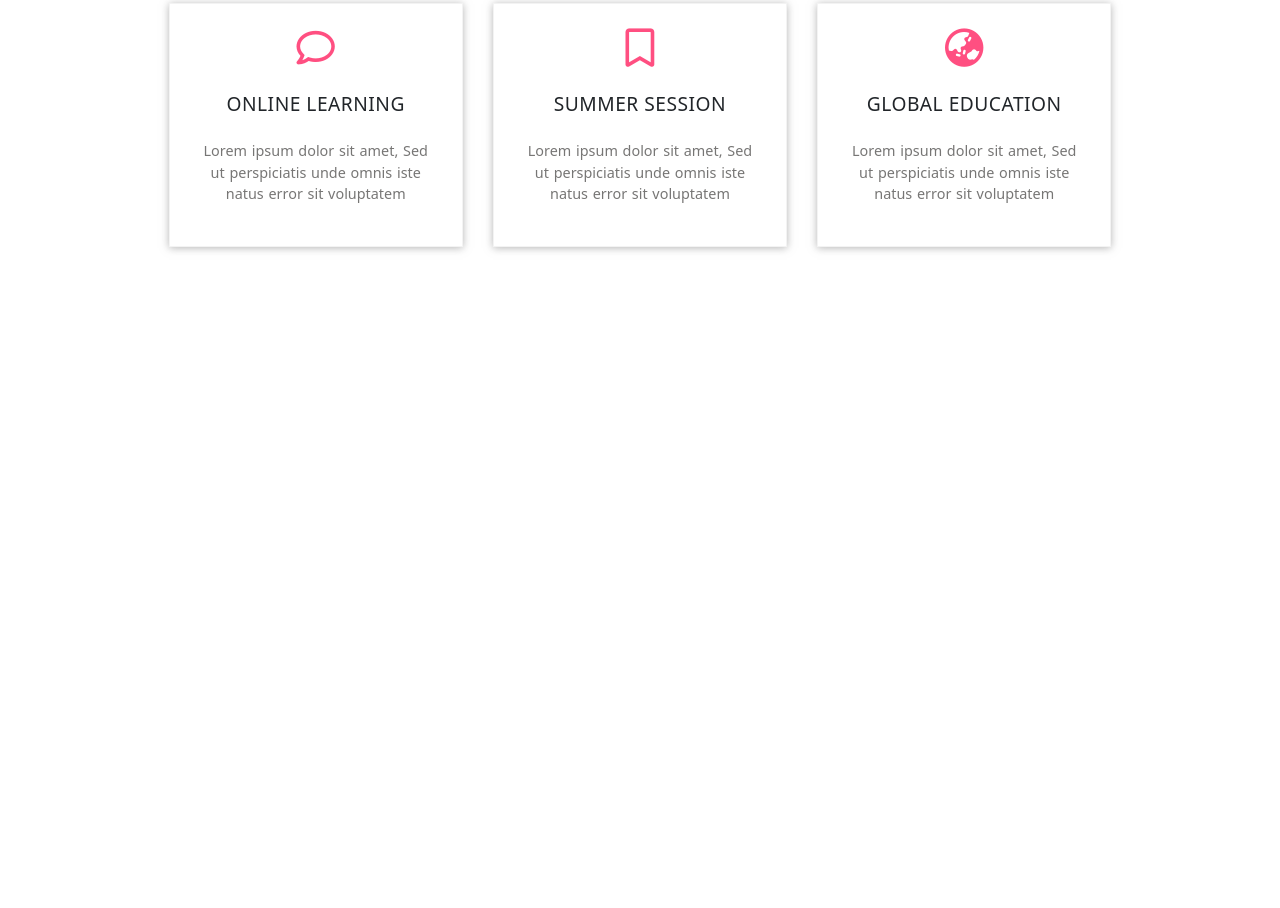
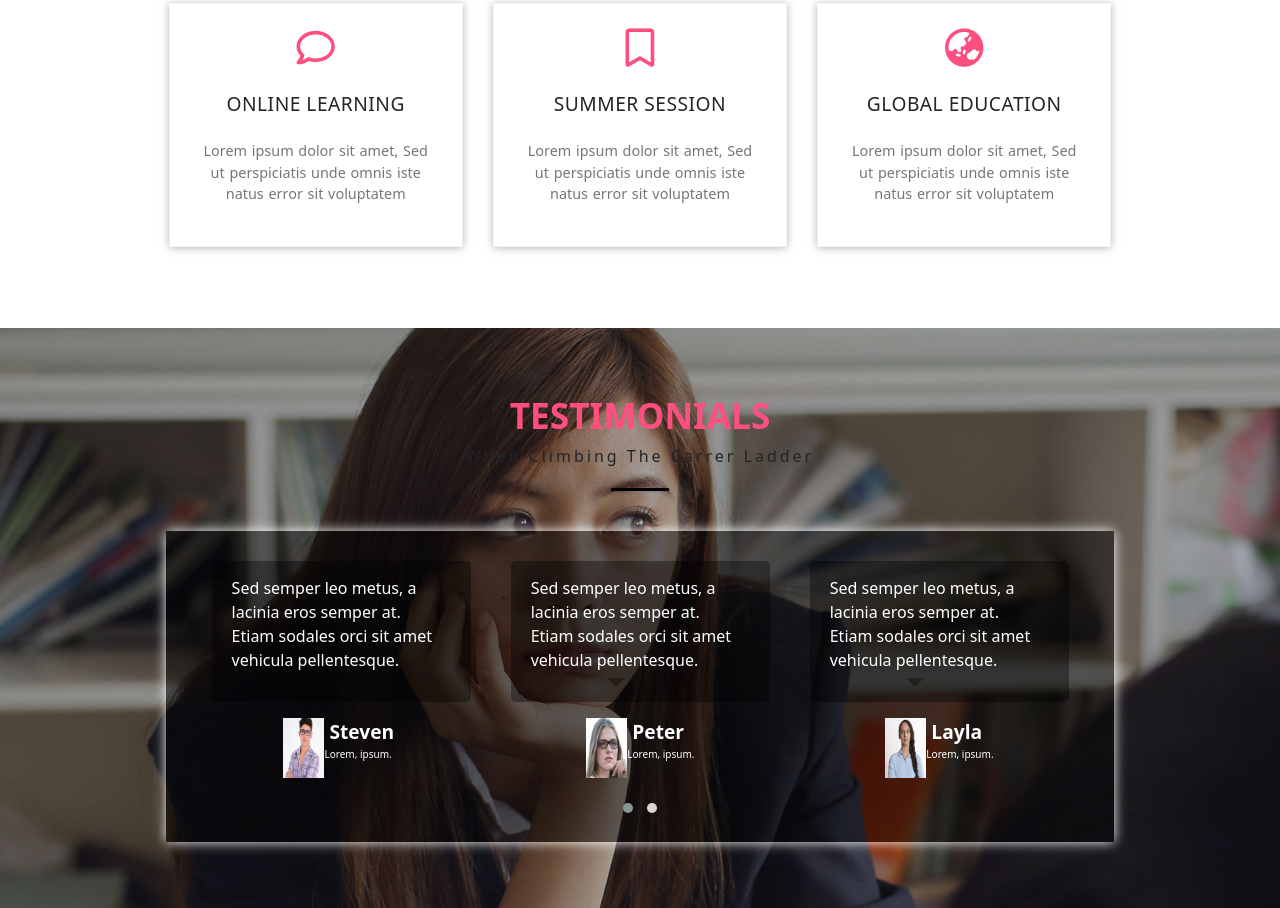
Before and after one commit to agamamom/bootstrap-responsive-practice, a website: page index.html in a window 1280 px wide. Shown: the part 2698-3606 px from the top of the page. Before the commit the page ends 3026 px from the top, so only its background shows below. Drawn offline with nearby package versions, Linux system fonts and the light colour scheme.

Commit message:
update feedback

```diff
--- a/css/main.css
+++ b/css/main.css
@@ -307,3 +307,56 @@ ul{
     color: rgb(119, 118, 117);
     word-spacing: 1px;
 }
+/* FEEDBACK */
+.feedback .heading p::after{
+    content: '';
+    display: block;
+    height: 3px;
+    width: 4.5%;
+    margin: 20px auto;
+    background-color: black;
+}
+.feedback {
+    background-image: url(../img/banner3.jpg);
+    background-position: center;
+    background-attachment: fixed;
+}
+.feedback .container{
+    width: 74%;
+    margin: 40px auto 0;
+    background-color:rgba(0, 0, 0, 0.445);
+    padding: 20px 30px;
+    box-shadow: 0 0 12px #fff
+}
+.feedback__content{
+    color: white;
+    margin: 10px 15px;
+}
+.feedback__content--top p{
+    background-color:rgba(0, 0, 0, 0.356);
+    padding: 15px 35px 30px 20px;
+    border-radius: 5px;
+    font-size: 1rem;
+    position: relative;
+}
+.feedback__content--top::after{
+    content: '';
+    border-top: 9px solid rgba(0, 0, 0, 0.356);
+    border-left: 9px solid transparent;
+    border-right: 9px solid transparent;
+    position:absolute;
+    top: 127px;
+    left: 111px;
+}
+.feedback .feedback__content--bottom{
+    display: flex;
+    justify-content: center;
+}
+.feedback .feedback__content--bottom img{
+    width: 16%;
+}
+.feedback__info p:first-child{
+    margin: 0 5px;
+    font-size: 1.2rem;
+    font-weight: bold;
+}
--- /dev/null
+++ b/css/owl.theme.default.min.css
@@ -0,0 +1,6 @@
+/**
+ * Owl Carousel v2.3.4
+ * Copyright 2013-2018 David Deutsch
+ * Licensed under: SEE LICENSE IN https://github.com/OwlCarousel2/OwlCarousel2/blob/master/LICENSE
+ */
+.owl-theme .owl-dots,.owl-theme .owl-nav{text-align:center;-webkit-tap-highlight-color:transparent}.owl-theme .owl-nav{margin-top:10px}.owl-theme .owl-nav [class*=owl-]{color:#FFF;font-size:14px;margin:5px;padding:4px 7px;background:#D6D6D6;display:inline-block;cursor:pointer;border-radius:3px}.owl-theme .owl-nav [class*=owl-]:hover{background:#869791;color:#FFF;text-decoration:none}.owl-theme .owl-nav .disabled{opacity:.5;cursor:default}.owl-theme .owl-nav.disabled+.owl-dots{margin-top:10px}.owl-theme .owl-dots .owl-dot{display:inline-block;zoom:1}.owl-theme .owl-dots .owl-dot span{width:10px;height:10px;margin:5px 7px;background:#D6D6D6;display:block;-webkit-backface-visibility:visible;transition:opacity .2s ease;border-radius:30px}.owl-theme .owl-dots .owl-dot.active span,.owl-theme .owl-dots .owl-dot:hover span{background:#869791}
--- a/index.html
+++ b/index.html
@@ -16,6 +16,9 @@
         rel="stylesheet">
     <!-- FONT AWESOME -->
     <link rel="stylesheet" href="https://cdnjs.cloudflare.com/ajax/libs/font-awesome/6.0.0-beta3/css/all.min.css">
+    <!-- CAROUSEL -->
+    <link rel="stylesheet" href="./css/owl.carousel.min.css">
+    <link rel="stylesheet" href="./css/owl.theme.default.min.css">
     <!-- CSS -->
     <link rel="stylesheet" href="./css/main.css">
 </head>
@@ -319,7 +322,89 @@
         </div>
     </section>
     <!-- FEEDBACK -->
-    <section class="feedback"></section>
+    <section class="feedback section">
+        <div class="heading">
+            <h1>TESTIMONIALS</h1>
+            <p>When Climbing The Carrer Ladder</p>
+        </div>
+        <div class="owl-carousel owl-theme container">
+            <div class="item">
+                <div class="feedback__content">
+                    <div class="feedback__content--top">
+                        <p> Sed semper leo metus, a lacinia eros semper at. Etiam sodales orci sit amet vehicula
+                            pellentesque. </p>
+                    </div>
+                    <div class="feedback__content--bottom">
+                        <img src="./img/test1.jpg" alt="">
+                        <div class="feedback__info">
+                            <p>Steven</p>
+                            <p>Lorem, ipsum.</p>
+                        </div>
+                    </div>
+                </div>
+            </div>
+            <div class="item">
+                <div class="feedback__content">
+                    <div class="feedback__content--top">
+                        <p> Sed semper leo metus, a lacinia eros semper at. Etiam sodales orci sit amet vehicula
+                            pellentesque. </p>
+                    </div>
+                    <div class="feedback__content--bottom">
+                        <img src="./img/test2.jpg" alt="">
+                        <div class="feedback__info">
+                            <p>Peter</p>
+                            <p>Lorem, ipsum.</p>
+                        </div>
+                    </div>
+                </div>
+            </div>
+            <div class="item">
+                <div class="feedback__content">
+                    <div class="feedback__content--top">
+                        <p> Sed semper leo metus, a lacinia eros semper at. Etiam sodales orci sit amet vehicula
+                            pellentesque. </p>
+                    </div>
+                    <div class="feedback__content--bottom">
+                        <img src="./img/test3.jpg" alt="">
+                        <div class="feedback__info">
+                            <p>Layla</p>
+                            <p>Lorem, ipsum.</p>
+                        </div>
+                    </div>
+                </div>
+            </div>
+            <div class="item">
+                <div class="feedback__content">
+                    <div class="feedback__content--top">
+                        <p> Sed semper leo metus, a lacinia eros semper at. Etiam sodales orci sit amet vehicula
+                            pellentesque. </p>
+                    </div>
+                    <div class="feedback__content--bottom">
+                        <img src="./img/test1.jpg" alt="">
+                        <div class="feedback__info">
+                            <p>Wilson</p>
+                            <p>Lorem, ipsum.</p>
+                        </div>
+                    </div>
+                </div>
+            </div>
+            <div class="item">
+                <div class="feedback__content">
+                    <div class="feedback__content--top">
+                        <p> Sed semper leo metus, a lacinia eros semper at. Etiam sodales orci sit amet vehicula
+                            pellentesque. </p>
+                    </div>
+                    <div class="feedback__content--bottom">
+                        <img src="./img/test2.jpg" alt="">
+                        <div class="feedback__info">
+                            <p>Angek</p>
+                            <p>Lorem, ipsum.</p>
+                        </div>
+                    </div>
+                </div>
+            </div>
+        </div>
+    </section>
     <!-- NEWS -->
     <section class="new"></section>
     <!-- FOOTER -->
@@ -333,6 +418,25 @@
         </script>
     <!-- BS -->
     <script src="./node_modules/bootstrap/dist/js/bootstrap.bundle.min.js"></script>
+    <!-- CAROUSEL -->
+    <script src="./js/owl.carousel.min.js"></script>
+    <script>
+        $('.owl-carousel').owlCarousel({
+            loop: true,
+            margin: 10,
+            responsive: {
+                0: {
+                    items: 1
+                },
+                600: {
+                    items: 3
+                },
+                1000: {
+                    items: 3
+                }
+            }
+        })
+    </script>
 </body>
 
 </html>
```
Also changed, not shown: css/owl.carousel.min.css (added), js/owl.carousel.min.js (added).
